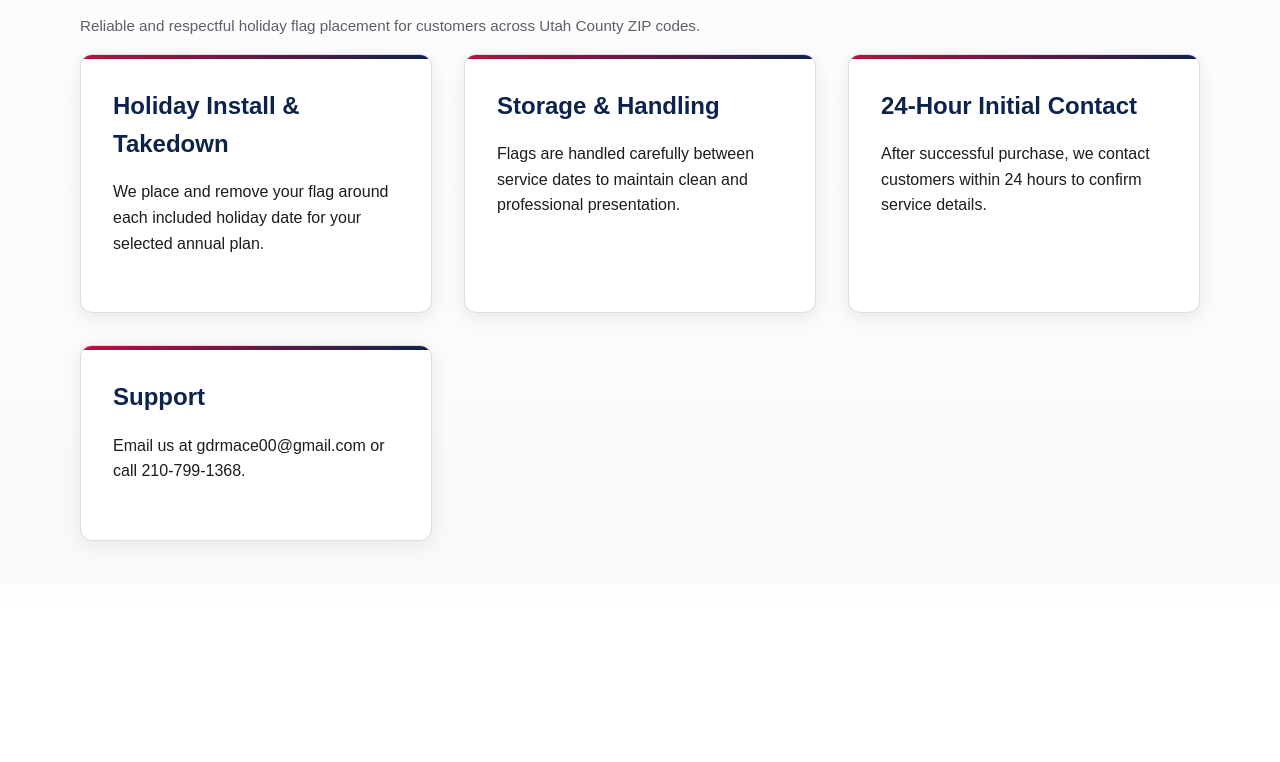
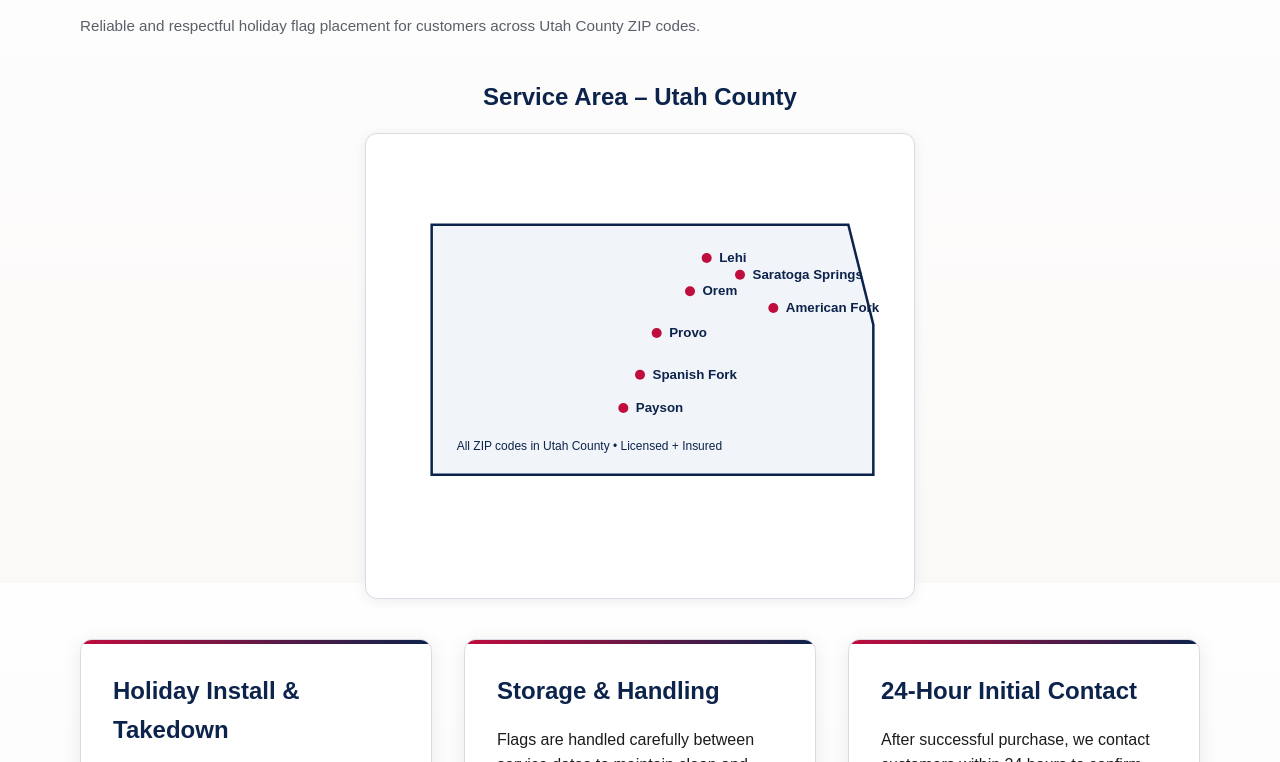
Before and after one commit to OldGlory2/old-glory-flag-service, a website: page services.html in a window 1280 px wide. Shown: the part 217-979 px from the top of the page. Before the commit the page ends 822 px from the top, so only its background shows below. Drawn offline with Linux system fonts and the light colour scheme.

Commit message:
Add full navigation to all pages; add service-area SVG map on services page

```diff
--- a/services.html
+++ b/services.html
@@ -15,8 +15,11 @@
     <div class="container nav">
       <a class="brand" href="index.html"><img src="logo-draft.png" alt="Old Glory Flag Service LLC" /></a>
       <nav class="menu">
+        <a href="about.html">About</a>
         <a href="services.html">Services</a>
+        <a href="faq.html">FAQ</a>
         <a href="packages.html">Packages</a>
+        <a href="contact.html">Contact</a>
         <a href="checkout.html" class="btn">Book Service</a>
       </nav>
     </div>
@@ -25,6 +28,32 @@
   <main class="container section">
     <h1>Our Services</h1>
     <p class="muted">Reliable and respectful holiday flag placement for customers across Utah County ZIP codes.</p>
+
+    <section class="service-area">
+      <h2>Service Area – Utah County</h2>
+      <div class="map-card">
+        <svg viewBox="0 0 600 500" aria-label="Utah County service area">
+          <!-- simple county outline -->
+          <polygon points="50,80 550,80 580,200 580,380 50,380" fill="#f1f4f9" stroke="#0c234b" stroke-width="3" />
+          <!-- city markers -->
+          <circle cx="320" cy="210" r="6" fill="#bf0d3e" />
+          <text x="335" y="215" fill="#0c234b" font-weight="600">Provo</text>
+          <circle cx="360" cy="160" r="6" fill="#bf0d3e" />
+          <text x="375" y="165" fill="#0c234b" font-weight="600">Orem</text>
+          <circle cx="380" cy="120" r="6" fill="#bf0d3e" />
+          <text x="395" y="125" fill="#0c234b" font-weight="600">Lehi</text>
+          <circle cx="420" cy="140" r="6" fill="#bf0d3e" />
+          <text x="435" y="145" fill="#0c234b" font-weight="600">Saratoga Springs</text>
+          <circle cx="300" cy="260" r="6" fill="#bf0d3e" />
+          <text x="315" y="265" fill="#0c234b" font-weight="600">Spanish Fork</text>
+          <circle cx="460" cy="180" r="6" fill="#bf0d3e" />
+          <text x="475" y="185" fill="#0c234b" font-weight="600">American Fork</text>
+          <circle cx="280" cy="300" r="6" fill="#bf0d3e" />
+          <text x="295" y="305" fill="#0c234b" font-weight="600">Payson</text>
+          <text x="80" y="350" fill="#0c234b" font-size="0.9rem">All ZIP codes in Utah County • Licensed + Insured</text>
+        </svg>
+      </div>
+    </section>
     <div class="grid-2">
       <section class="card">
         <h2>Holiday Install & Takedown</h2>
--- a/styles.css
+++ b/styles.css
@@ -470,3 +470,27 @@ label {
     font-size: 0.95rem;
   }
 }
+
+/* service-area map */
+.service-area {
+  margin: 2.5rem 0;
+}
+.service-area h2 {
+  text-align: center;
+  color: var(--navy);
+  margin-bottom: 1rem;
+}
+.map-card {
+  background: var(--white);
+  border: 1px solid var(--border);
+  border-radius: 0.75rem;
+  padding: 1.5rem;
+  box-shadow: 0 2px 12px rgba(12,35,75,0.08);
+  max-width: 550px;
+  margin: 0 auto;
+}
+.map-card svg {
+  width: 100%;
+  height: auto;
+  display: block;
+}
```
Also changed, not shown: index.html (+3 -0 lines).
